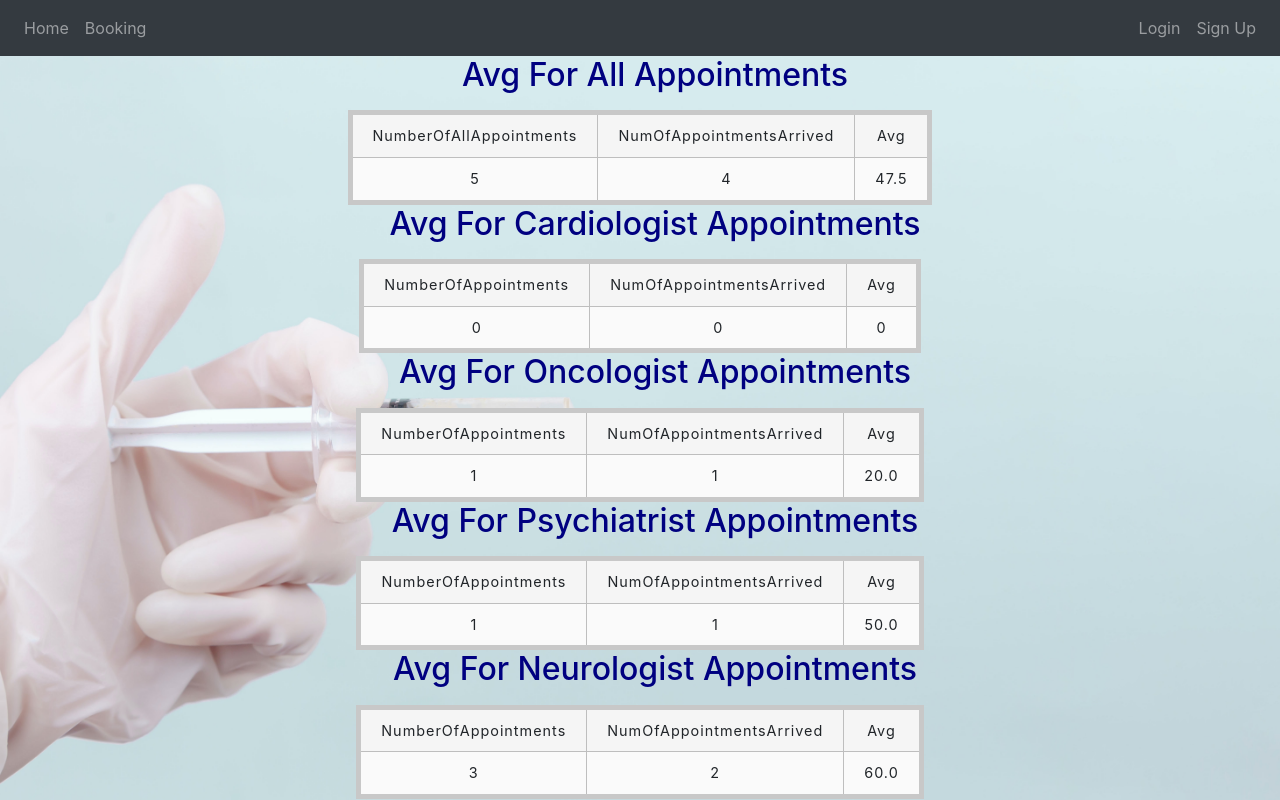
After one commit to GaiShukrun/MyPointmentProject, a Django app: page /ViewAvg/ in a window 1280 px wide. The commit adds this page. Run offline with Django 4.2, Linux system fonts and the light colour scheme; data comes from the database, SQL or seed files in the repository; both versions use the stored data as it was after the commit; some libraries are stand-ins or nearby versions.

Commit message:
Doctor can save timetaken&Apperence,Admin Page + Avg for each service Doctor

```diff
--- /dev/null
+++ b/MyPointment/Doctors/forms.py
@@ -0,0 +1,5 @@
+from django import forms
+from booking.models import Appointment
+
+class ExampleForm(forms.Form):
+    time_taken = forms.CharField(max_length=10)
--- a/MyPointment/Doctors/urls.py
+++ b/MyPointment/Doctors/urls.py
@@ -2,8 +2,12 @@ from django.urls import path,include
 from . import views
 from django.contrib.auth import views as auth_views
 from .views import generatePDF
+
 urlpatterns = [
     path('CardiologistApp/',views.ViewAppointment,name="CardiologistApp"),
     path('CardiologistApp/pdf/',views.generatePDF),
+    path('DeleteApp/<int:id>',views.DeleteApp,name = "DeleteApp"),
+    path('UpdateTime/<int:id>',views.UpdateTime,name ="UpdateTime"),
+
 
 ]
--- a/MyPointment/MyPointment/urls.py
+++ b/MyPointment/MyPointment/urls.py
@@ -16,4 +16,5 @@ urlpatterns = [
     path('UserProfile/change-password/',
         auth_views.PasswordChangeView.as_view(template_name='change-password.html', success_url = '/' ),name='change_password'),
     path('',include('Doctors.urls')),
+
 ]
--- a/MyPointment/booking/models.py
+++ b/MyPointment/booking/models.py
@@ -45,6 +45,8 @@ class Appointment(models.Model):
     time = models.CharField(max_length=10, choices=TIME_CHOICES, default="7:30 AM")
     time_ordered = models.DateTimeField(default=datetime.now, blank=True)
     syptoms = models.TextField(null=True, blank=True)
+    timetaken = models.CharField(max_length=10,null=True, blank=True)
+    Apperence = models.BooleanField(default=False)
 
     def __str__(self):
         return f"{self.user.username} | day: {self.day} | time: {self.time}"
--- a/MyPointment/booking/templates/booking.html
+++ b/MyPointment/booking/templates/booking.html
@@ -9,11 +9,13 @@
 </style>
 {% load crispy_forms_tags %}
 
-{% if user.is_authenticated %}
+{% if user.is_authenticated and user.username != Cardiologist and user.username != 'Oncologist' and user.username != 'Psychiatrist' and user.username != 'Neurologist' %}
+
 <h1 class="text-center mt-3">Online Booking</h1>
 
 <div class="text-center shadow p-4 mb-5 bg-body bg-body rounded text-black m-5">
     <form method="post" action="{% url 'booking' %}" class="me-2 ms-2" required>
+
         {% csrf_token %}
 
         <!--input service-->
--- a/MyPointment/main/templates/Base.html
+++ b/MyPointment/main/templates/Base.html
@@ -47,16 +47,24 @@
     <div class="collapse navbar-collapse justify-content-between" id="navbar">
       <div class="navbar-nav">
         <a class="nav-item nav-link" id="home" href="/">Home</a>
+        {% if user.username != Cardiologist and user.username != 'Oncologist' and user.username != 'Psychiatrist' and user.username != 'Neurologist' and not request.user.is_superuser %}
         <a class="nav-item nav-link" href={%url 'booking'%}>Booking</a>
+        {% endif%}
+
       </div>
 
       <div class="navbar-nav"></div> <!--For empty space-->
 
       <div class="navbar-nav">
+        {%if request.user.is_superuser%}
+        <a class="nav-item nav-link" id="AdminPanel" href={%url 'admin:index'%}>AdminPanel</a>
 
+
+        {%endif%}
         {% if user.is_authenticated %}
         <a class="nav-item nav-link" id="logout" href={%url 'logout'%}>Logout</a>
         <a class="nav-item nav-link" id="logout" href="UserProfile"> {{user.username}}</a>
+
 
 
         {% else %}
--- /dev/null
+++ b/MyPointment/main/templates/ViewAvg.html
@@ -0,0 +1,143 @@
+{% extends 'Base.html' %}
+{% block content %}
+{% load crispy_forms_tags %}
+{% csrf_token %}
+<html lang="en-us">
+  <head>
+    <meta charset="utf-8">
+    <meta name="viewport" content="width=device-width">
+    <title>Appointments Table</title>
+    <link href="/minimal-table.css" rel="stylesheet" type="text/css">
+
+    <style>
+        p {
+          color: navy;
+          text-indent: 30px;
+          font-size: 2rem;
+          font-weight: 500;
+          line-height: 1.2;
+        }
+    </style>
+<style>
+    html {
+        font-family: sans-serif;
+      }
+
+      table {
+        border-collapse: collapse;
+        border: 5px solid rgb(200,200,200);
+        letter-spacing: 1px;
+        font-size: 0.9rem;
+      }
+
+      td, th {
+        border: 1px solid rgb(190,190,190);
+        padding: 10px 20px;
+      }
+
+      th {
+        background-color: rgb(235,235,235);
+      }
+
+      td {
+        text-align: center;
+      }
+
+      tr:nth-child(even) td {
+        background-color: rgb(250,250,250);
+      }
+
+      tr:nth-child(odd) td {
+        background-color: rgb(245,245,245);
+      }
+
+      caption {
+        padding: 20px;
+      }
+    </style>
+<center>
+<p>Avg For All Appointments</p>
+<table>
+    <tr>
+      <td>NumberOfAllAppointments</td>
+      <td>NumOfAppointmentsArrived</td>
+      <td>Avg</td>
+    </tr>
+    <td>{{NumberOfAppointment.0}}</td>
+    <td>{{NumberofAppointmentArrived.0}}</td>
+    <td>{{avg.0}}</td>
+</table>
+
+
+<p>Avg For Cardiologist Appointments</p>
+<table>
+    <tr>
+      <td>NumberOfAppointments</td>
+      <td>NumOfAppointmentsArrived</td>
+      <td>Avg</td>
+    </tr>
+    <td>{{NumberOfAppointment.1}}</td>
+    <td>{{NumberofAppointmentArrived.1}}</td>
+    <td>{{avg.1}}</td>
+</table>
+
+<p>Avg For Oncologist Appointments</p>
+<table>
+    <tr>
+      <td>NumberOfAppointments</td>
+      <td>NumOfAppointmentsArrived</td>
+      <td>Avg</td>
+    </tr>
+    <td>{{NumberOfAppointment.2}}</td>
+    <td>{{NumberofAppointmentArrived.2}}</td>
+    <td>{{avg.2}}</td>
+</table>
+
+<p>Avg For Psychiatrist Appointments </p>
+<table>
+    <tr>
+      <td>NumberOfAppointments</td>
+      <td>NumOfAppointmentsArrived</td>
+      <td>Avg</td>
+    </tr>
+    <td>{{NumberOfAppointment.3}}</td>
+    <td>{{NumberofAppointmentArrived.3}}</td>
+    <td>{{avg.3}}</td>
+</table>
+<p>Avg For Neurologist Appointments</p>
+<table>
+    <tr>
+      <td>NumberOfAppointments</td>
+      <td>NumOfAppointmentsArrived</td>
+      <td>Avg</td>
+    </tr>
+    <td>{{NumberOfAppointment.4}}</td>
+    <td>{{NumberofAppointmentArrived.4}}</td>
+    <td>{{avg.4}}</td>
+</table>
+
+
+
+</center>
+
+
+
+
+
+
+
+
+
+
+
+
+
+
+
+
+
+
+
+
+
+{% endblock %}
--- a/MyPointment/main/urls.py
+++ b/MyPointment/main/urls.py
@@ -12,5 +12,5 @@ urlpatterns = [
     path('logout/',views.logout_user,name="logout"),
     path('password_reset/', views.password_reset_request, name="password_reset"),
     path('UserProfile/', views.profile, name='profile'),
-
+    path('ViewAvg/',views.avg_Doctors,name = "ViewAvg"),
 ]
--- a/MyPointment/main/views.py
+++ b/MyPointment/main/views.py
@@ -13,6 +13,7 @@ from django.http import HttpResponse
 from django.core.mail import send_mail, BadHeaderError
 from django.contrib.auth.models import User
 from django.contrib.auth.decorators import login_required
+from booking.models import Appointment
 
 # def Base(response):
 #     return render(response , 'Base.html',{})
@@ -27,7 +28,8 @@ def login_user(request):
             password = form.cleaned_data.get('password')
             user = authenticate(username=username, password=password)
             if user is not None:
-                if User.objects.filter(groups__name__in=['Doctors']):
+
+                if username == 'Cardiologist' or username == 'Oncologist' or username == 'Psychiatrist' or username == 'Neurologist'  :
                     login(request,user)
                     return redirect("CardiologistApp")
                 login(request, user)
@@ -98,3 +100,76 @@ def password_reset_request(request):
 
 def profile(response):
     return render(response , 'UserProfile.html',{})
+
+def avg_Doctors(request):
+    mydata = Appointment.objects.all()
+    count1,count2,avg = 0,0,0
+    countCar,countCar2,avgCar = 0,0,0
+    countOnco,countOnco2,avgOnco =0,0,0
+    countPsy,countPsy2,avgPsy =0,0,0
+    countNeu,countNeu2,avgNeu = 0,0,0
+
+    for obj in mydata:
+        count1+=1
+        if obj.Apperence == True :
+            count2+=1
+            avg += int(obj.timetaken)
+        if  obj.service == 'Cardiologist' :
+            countCar+=1
+            if obj.Apperence == True :
+                countCar2+=1
+                if obj.timetaken != None:
+                    avgCar += int(obj.timetaken)
+
+        if  obj.service == 'Oncologist' :
+            countOnco+=1
+            if obj.Apperence == True  :
+                countOnco2+=1
+                if obj.timetaken != None:
+                    avgOnco += int(obj.timetaken)
+        if  obj.service == 'Psychiatrist' :
+            countPsy+=1
+            if obj.Apperence == True  :
+               countPsy2+=1
+               if obj.timetaken != None:
+                  avgPsy += int(obj.timetaken)
+        if  obj.service == 'Neurologist' :
+            countNeu+=1
+            if obj.Apperence == True  :
+                countNeu2+=1
+                if obj.timetaken != None:
+                    avgNeu += int(obj.timetaken)
+    if count2!=0 :
+        # and countCar2!=0 and countPsy!= 0 and countNeu2!=0:
+        avg = avg/count2
+    else:
+        avg = 0
+    if countCar2!=0:
+        avgCar = avgCar/countCar2
+    else:
+        avgCar = 0
+    if countOnco2!= 0:
+        avgOnco = avgOnco/countOnco2
+    else:
+        avgOnco = 0
+    if countPsy2!= 0:
+        avgPsy = avgPsy/countPsy2
+    else:
+        avgPsy = 0
+    if countNeu2 != 0:
+        avgNeu = avgNeu/countNeu2
+    else:
+        avgNeu = 0
+    allavg = (avg,avgCar,avgOnco,avgPsy,avgNeu)
+    allnumapp = (count1,countCar,countOnco,countPsy,countNeu)
+    allnumArrivedapp = (count2,countCar2,countOnco2,countPsy2,countNeu2)
+
+
+    context = {
+        "avg":allavg,
+        "NumberOfAppointment":allnumapp,
+        "NumberofAppointmentArrived":allnumArrivedapp,
+        "App":mydata,
+    }
+
+    return render(request,"ViewAvg.html",context)
```
Also changed, not shown: MyPointment/Doctors/templates/Appointments_sent.txt (added, +11 -0 lines), MyPointment/Doctors/templates/CardiologistApp.html (+30 -1 lines), MyPointment/Doctors/views.py (+99 -4 lines), MyPointment/main/templates/HomePage.html (+8 -1 lines), MyPointment/booking/migrations/0006_appointment_apperence_appointment_timetaken.py (added), MyPointment/booking/migrations/0007_alter_appointment_timetaken.py (added), MyPointment/booking/migrations/0008_alter_appointment_apperence.py (added), MyPointment/db.sqlite3, 1 other file.
